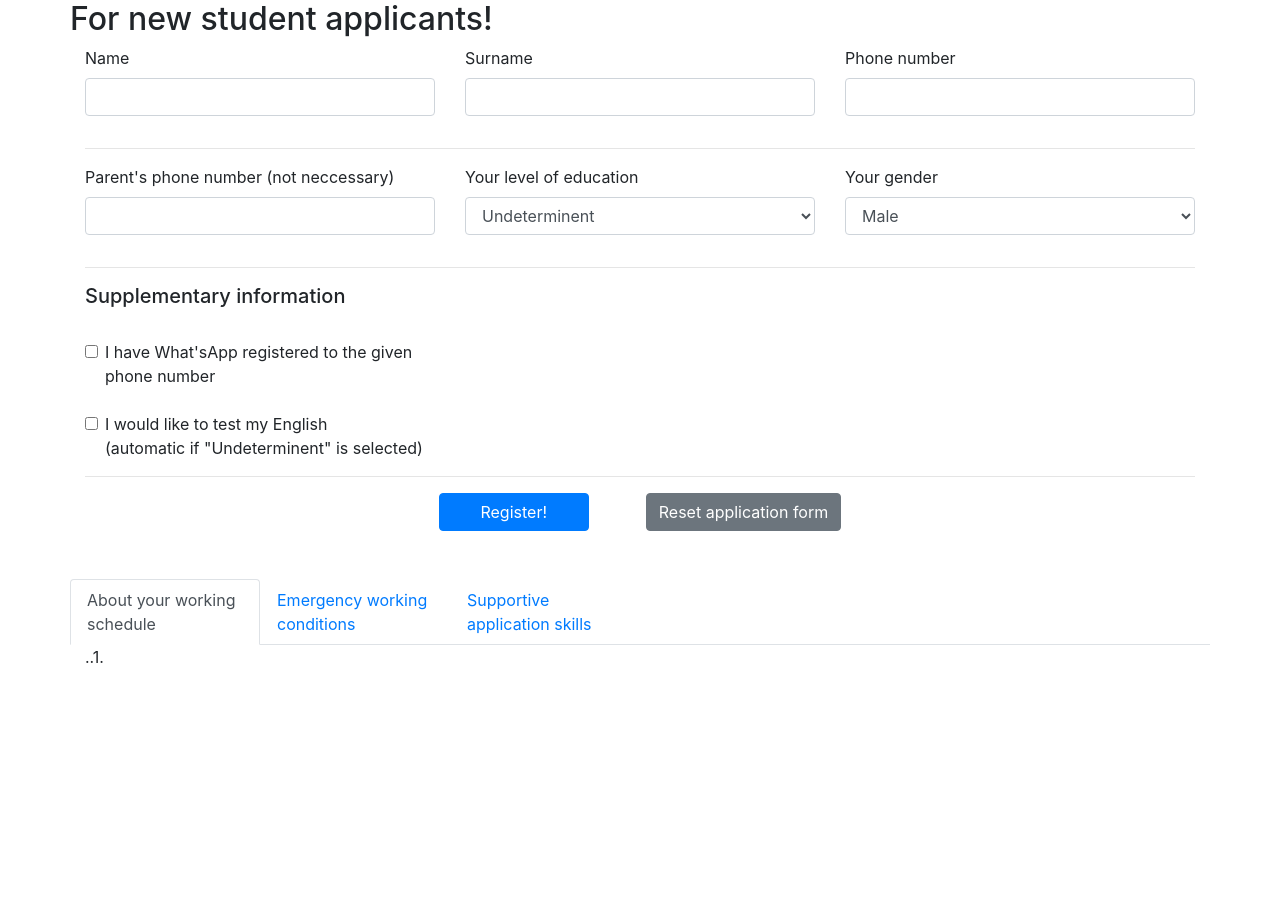
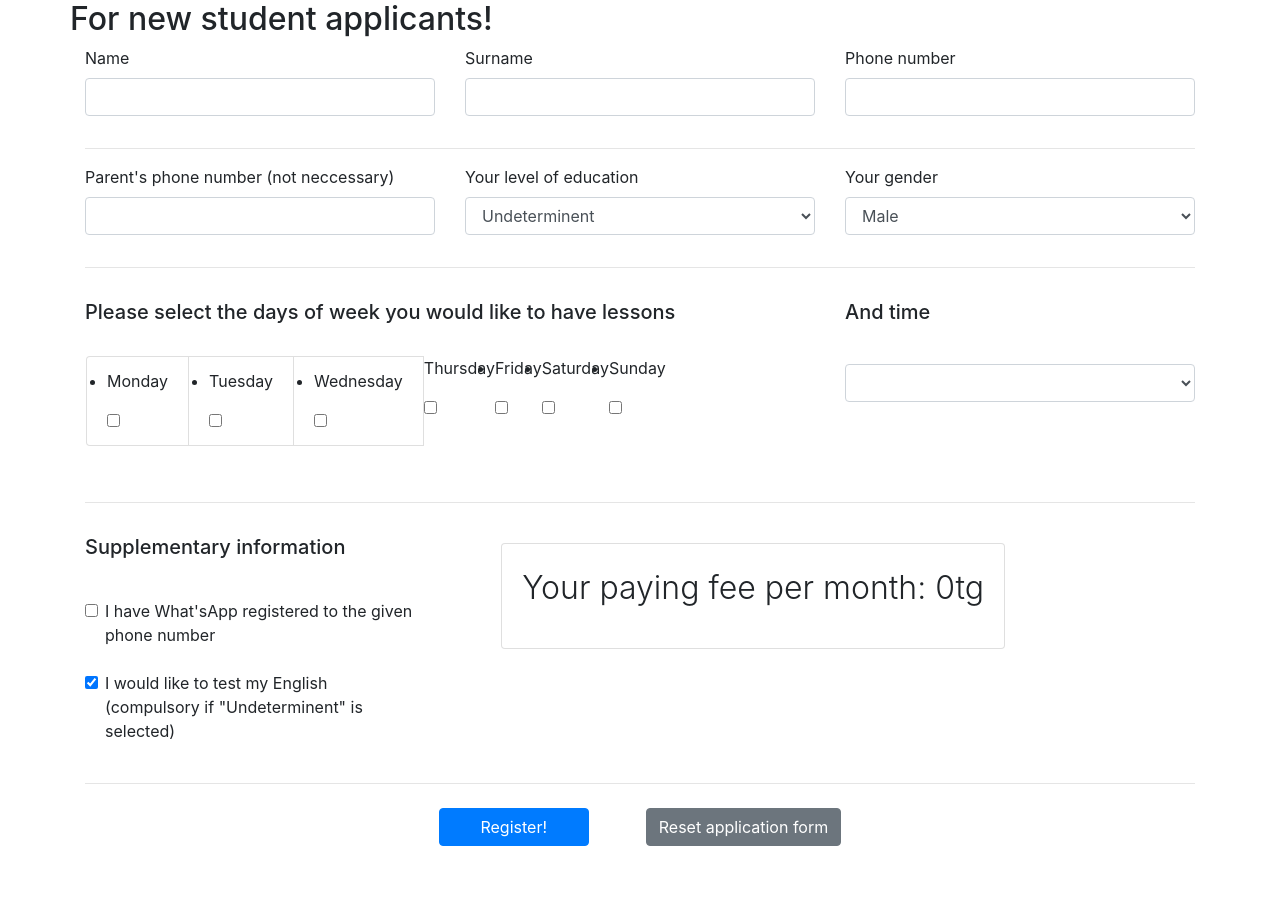
Before and after one commit to Olzhassss/Course, a PHP site: page /app_s_pr.html in a window 1280 px wide. Shown: the part 136-1038 px from the top of the page. Before the commit the page ends 799 px from the top, so only its background shows below. Run offline with PHP 8.4, Linux system fonts and the light colour scheme; lists and menus that the app fills with data are empty.

Commit message:
little changes

```diff
--- a/app_s_pr.html
+++ b/app_s_pr.html
@@ -13,6 +13,18 @@
 		}
 		#back-link:hover{
 			background-color: rgba(1,1,1,0.1);
+		}
+		.list  {
+			list-style: none;
+		}
+		.list li{
+			padding: 1rem 1rem 1rem 1rem;
+		}
+		.list p{
+			margin:0px;
+		}
+		.list input{
+			margin: 0px;
 		}
 	</style>
 </head>
@@ -30,11 +42,11 @@
 				<div class="row">
 					<div class="form-group col-xs-12 col-sm-8 col-md-4">
 					    <label for="name-field">Name</label>
-					    <input type="text" class="form-control" id="name-field" name="name_field" required="true" pattern="[A-Z][a-z]{3,20}">
+					    <input type="text" class="form-control" id="name-field" required="true" pattern="[A-Z][a-z]{,20}">
 					</div>
 					<div class="form-group col-xs-12 col-sm-8 col-md-4">
 					    <label for="surname-field">Surname</label>
-					    <input type="text" required="true" class="form-control" id="surname-field"  pattern="[A-Z][a-z]{3,20}" >
+					    <input type="text" required="true" class="form-control" id="surname-field"  pattern="[A-Z][a-z]{,20}" >
 					</div>
 					<div class="form-group col-xs-12 col-sm-8 col-md-4">
 					    <label for="phone-number-field">Phone number</label>
@@ -59,8 +71,8 @@
     				    </select>
 					</div>
 					<div class="form-group col-xs-12 col-sm-8 col-md-4">
-    				    <label for="gender">Your gender</label>
-    				    <select class="form-control" id="gender">
+    				    <label for="gender-field">Your gender</label>
+    				    <select class="form-control" id="gender-field">
     				    	<option>Male</option>
     				        <option>Female</option>
     				        <option>Other</option>
@@ -68,47 +80,93 @@
 					</div>
 				</div>
 				<hr>
+
 				<div class="row">
-					<div class="col-xs-12 col-sm-8 col-md-4">
-						<h5>Supplementary information</h5>
+					<div class="col-12 col-lg-8">
+						<h5 class="my-3">Please select the days of week you would like to have lessons</h5>
+						<div class="row my-3">
+							<ul class="d-flex flex-wrap list-group list-group-horizontal p-3">
+								<label for="weekday-1" class="list-group-item"><li>
+									<p>Monday</p>
+									<input type="checkbox" id="weekday-1">
+								</li></label>
+								<label for="weekday-2" class="list-group-item"><li>
+									<p>Tuesday</p>
+									<input type="checkbox" id="weekday-2">
+								</li></label>
+								<label for="weekday-3" class="list-group-item"><li>
+									<p>Wednesday</p>
+									<input type="checkbox" id="weekday-3">
+								</li></label>
+								<label for="weekday-4"><li>
+									<p>Thursday</p>
+									<input type="checkbox" id="weekday-4">
+								</li></label>
+								<label for="weekday-5"><li>
+									<p>Friday</p>
+									<input type="checkbox" id="weekday-5">
+								</li></label>
+								<label for="weekday-6"><li>
+									<p>Saturday</p>
+									<input type="checkbox" id="weekday-6">
+								</li></label>
+								<label for="weekday-7"><li>
+									<p>Sunday</p>
+									<input type="checkbox" id="weekday-7">
+								</li></label>
+							</ul>
+						</div>
+					</div>
+					<div class="form-group col-xs-12 col-sm-8 col-md-4">
+						<h5 class="my-3">And time</h5>
+    				    <label for="time-field"></label>
+    				    <select class="form-control" id="time-field">
+    				    	<option></option>
+    				        <option></option>
+    				        <option></option>
+    				        <option></option>
+    				        <option></option>
+    				        <option></option>
+    				    </select>
+					</div>
+				</div>
+				<hr>
+				<div class="row">
+					<div class="col-xs-12 col-sm-8 col-md-6 col-lg-4 mb-4">
+						<h5 class="my-3">Supplementary information</h5>
 						<br>
 						<div class="form-check">
-							<input class="form-check-input" type="checkbox" value="have-whatsapp" id="whatsapp">
-							<label class="form-check-label" for="whatsapp">
+							<input class="form-check-input" type="checkbox" value="have-whatsapp" id="whatsapp-field">
+							<label class="form-check-label" for="whatsapp-field">
 								I have What'sApp registered to the given phone number
 							</label>
 						</div>
 						<br>
 						<div class="form-check">
-							<input class="form-check-input" type="checkbox" value="work-on-sunday" id="test">
-							<label class="form-check-label" for="test">
-								I would like to test my English <br>(automatic if "Undeterminent" is selected)
+							<input class="form-check-input" type="checkbox" checked="true" value="work-on-sunday" id="test-field">
+							<label class="form-check-label" for="test-field">
+								I would like to test my English <br>(compulsory if "Undeterminent" is selected)
 							</label>
+						</div>
+					</div>
+					<div class="col-12 col-md-6 py-4">
+						<div class="card float-right">
+							<div class="card-body">
+								<p class="lead" style="font-size: 2rem;">
+									Your paying fee per month: <span id="fee-span">0</span>tg
+								</p>
+							</div>
 						</div>
 					</div>
 				</div>
 				<hr>
 				<div class="row d-flex justify-content-center">
-					<button type="submit" class="btn btn-primary" style="margin-right: 5%; min-width: 150px;">
+					<button type="submit" class="btn btn-primary my-2" style="margin-right: 5%; min-width: 150px;">
 						Register!
 					</button>
-					<button type="Reset" class="btn btn-secondary">
+					<button type="Reset" class="btn btn-secondary my-2">
 						Reset application form
 					</button>
-				</div>
-				<div class="mt-5">
-					<nav>
-					  <div class="nav nav-tabs row" id="nav-tab" role="tablist">
-					    <a class="nav-item nav-link active col-12 col-sm-4 col-md-2" id="nav-home-tab" data-toggle="tab" href="#nav-home" role="tab" aria-controls="nav-home" aria-selected="true">About your working schedule</a>
-					    <a class="nav-item nav-link col-12 col-sm-4 col-md-2" id="nav-profile-tab" data-toggle="tab" href="#nav-profile" role="tab" aria-controls="nav-profile" aria-selected="false">Emergency working conditions</a>
-					    <a class="nav-item nav-link col-12 col-sm-4 col-md-2" id="nav-contact-tab" data-toggle="tab" href="#nav-contact" role="tab" aria-controls="nav-contact" aria-selected="false">Supportive application skills</a>
-					  </div>
-					</nav>
-					<div class="tab-content" id="nav-tabContent">
-					  <div class="tab-pane fade show active" id="nav-home" role="tabpanel" aria-labelledby="nav-home-tab">..1.</div>
-					  <div class="tab-pane fade" id="nav-profile" role="tabpanel" aria-labelledby="nav-profile-tab">..2.</div>
-					  <div class="tab-pane fade" id="nav-contact" role="tabpanel" aria-labelledby="nav-contact-tab">..3.</div>
-					</div>
 				</div>
 			</div>
 			<br></br>
@@ -116,7 +174,4 @@
  	</div>
 </div>
 </body>
-	<script src="https://code.jquery.com/jquery-3.5.1.slim.min.js" integrity="sha384-DfXdz2htPH0lsSSs5nCTpuj/zy4C+OGpamoFVy38MVBnE+IbbVYUew+OrCXaRkfj" crossorigin="anonymous"></script>
-	<script src="https://cdn.jsdelivr.net/npm/popper.js@1.16.0/dist/umd/popper.min.js" integrity="sha384-Q6E9RHvbIyZFJoft+2mJbHaEWldlvI9IOYy5n3zV9zzTtmI3UksdQRVvoxMfooAo" crossorigin="anonymous"></script>
-	<script src="https://stackpath.bootstrapcdn.com/bootstrap/4.5.0/js/bootstrap.min.js" integrity="sha384-OgVRvuATP1z7JjHLkuOU7Xw704+h835Lr+6QL9UvYjZE3Ipu6Tp75j7Bh/kR0JKI" crossorigin="anonymous"></script>
 </html>
--- a/stylesheets/header.style.css
+++ b/stylesheets/header.style.css
@@ -19,4 +19,5 @@
 	}
 	header img{
 		float: left;
+		height: 150px;
 	}
```
Also changed, not shown: app_main.html (+4 -4 lines), app_s0.html (+4 -4 lines).
